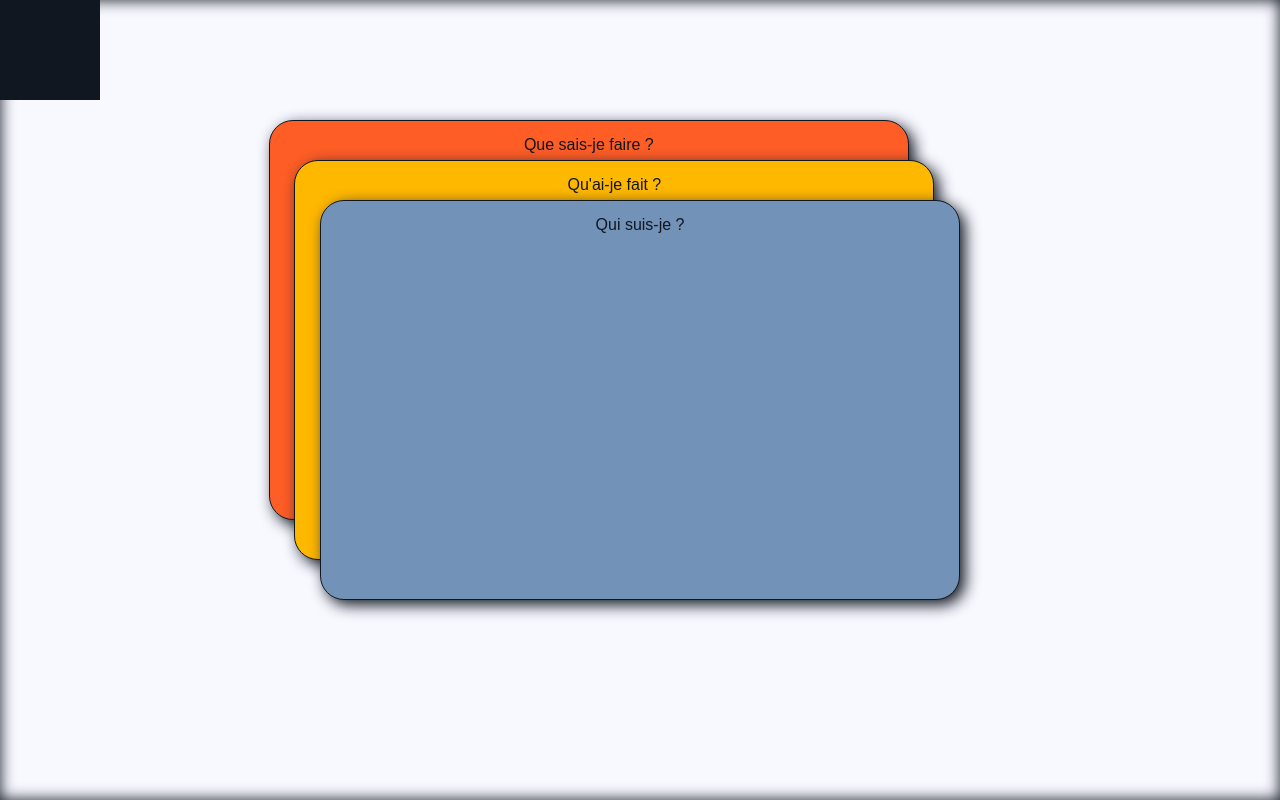
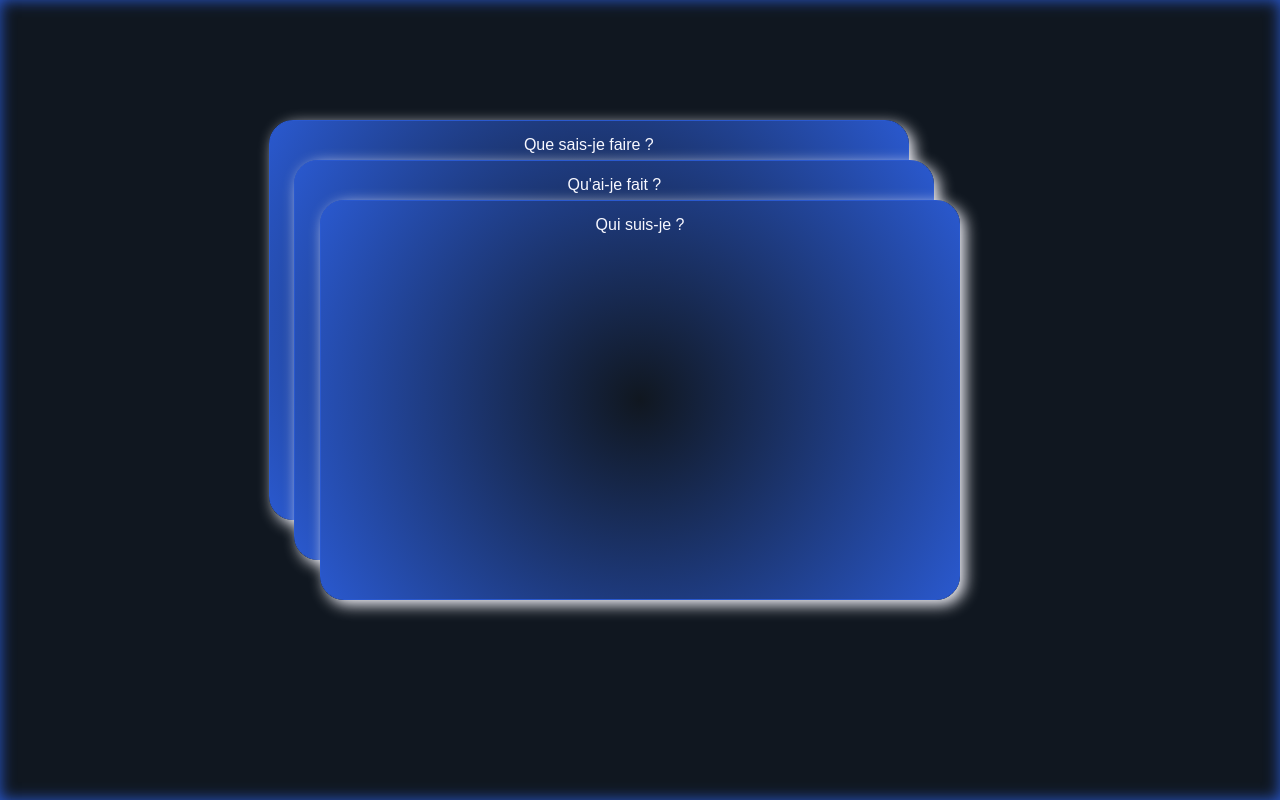
Before and after one commit to Julien-Dussaut/Julien-Dussaut.github.io, a PHP site: page / in a window 1280 px wide. Run offline with PHP 8.4, Linux system fonts and the light colour scheme; some web fonts are replaced.

Commit message:
Modification de la charte graphique et ajout des animations.

```diff
--- a/css/animations.css
+++ /dev/null
@@ -1,49 +0,0 @@
-/* first = top 25 - left - 25
-second = top 20 - left - 23
-third = top 15 - left - 21
- */
-
-@keyframes secondToFirst {
-    0% {
-        transform: translate(0%, 1%);
-    }
-    20% {
-        transform: translate(0%, 1%);
-    }
-    40% {
-        transform: translate(0%, 1%);
-    }
-    50% {
-        transform: translate(1%, 0%);
-    }
-    60% {
-        transform: translate(0%, 1%);
-    }
-    80% {
-        transform: translate(0%, 1%);
-    }
-    100% {
-        transform: translate(1%, 1%);
-    }
-}
-
-@keyframes thirdToSecond {
-
-}
-
-@keyframes firstToThird {
-
-}
-
-
-@keyframes thirdToFirst {
-
-}
-
-@keyframes firstToSecond {
-
-}
-
-@keyframes secondToThird {
-
-}
--- a/css/style.css
+++ b/css/style.css
@@ -12,9 +12,11 @@ f8f8ff*/
 * {
     animation-play-state: paused;
 }
+
 :root {
     --secondary-color: #F8F8FF;
     --primary-text-color: #101720;
+    --border-color: #2A59CF;
 }
 
 body {
@@ -22,8 +24,8 @@ body {
     height: 100vh;
     width: 100%;
     font-family: 'Be Vietnam Pro', sans-serif;
-    background-color: var(--secondary-color);
-    box-shadow: inset 0 0 15px var(--primary-text-color);
+    background-color: var(--primary-text-color);
+    box-shadow: inset 0 0 15px var(--border-color);
 }
 
 .boxVisu {
@@ -31,99 +33,119 @@ body {
     width: 50%;
     position: absolute;
     border-radius: 1.5rem;
-    box-shadow: 5px 5px 15px var(--primary-text-color);
-    border: 1px solid var(--primary-text-color);
+    box-shadow: 5px 5px 15px var(--secondary-color);
+    border: 1px solid var(--border-color);
+    background: rgb(16,23,32);
+    background: radial-gradient(circle, rgba(16,23,32,1) 0%, rgba(42,89,207,1) 100%);
 }
 
 .boxVisu:hover {
     cursor: pointer;
-    box-shadow: inset 0 0 25px var(--primary-text-color);
+    box-shadow: inset 0 0 25px var(--secondary-color);
 }
 
 h2 {
     width: 100%;
     text-align: center;
     padding-top: 1rem;
-    color: var(--primary-text-color);
+    color: var(--secondary-color);
 }
 
 .presentation {
-    background-color: #7392b7;
+
 }
 
 .projets {
-    background-color: #FFB800;
-    animation: moveProjets 2s;
+
 }
 
-@keyframes moveProjets {
+.competences {
 
-}
-.competences {
-    background-color: #FE5D26;
 }
 
 .firstPosition {
     z-index: 3;
     top: 25%;
     left: 25%;
+    animation-duration: 2s;
 }
 
 .secondPosition {
     z-index: 2;
     top: 20%;
     left: 23%;
+    animation-duration: 2s;
 }
 
 .thirdPosition {
     z-index: 1;
     top: 15%;
     left: 21%;
+    animation-duration: 2s;
+}
+
+@keyframes firstToSecond {
+    0% {
+        top: 25%;
+        left: 25%;
+    }
+    100% {
+        top: 20%;
+        left: 23%;
+    }
+}
+
+@keyframes firstToThird {
+    0% {
+        top: 25%;
+        left: 25%;
+    }
+    100% {
+        top: 15%;
+        left: 21%;
+    }
 }
 
 @keyframes secondToFirst {
-    from {
-        transform: translate(0, 0);
+    0% {
+        top: 20%;
+        left: 23%
     }
-    to {
-        transform: translate(4%, 10%);
+    100% {
+        top: 25%;
+        left: 25%;
     }
 }
 
-
-
-
-
-
-#boxtext {
-    width: 100px;
-    height: 100px;
-    position: absolute;
-    top: 0;
-    left: 0;
-    background-color: #101720;
-    animation-name: testAnimation;
-    animation-duration: 2s;
-    /* animation-play-state: paused; */
-}
-
-@keyframes testAnimation {
-    from {
-        transform: translate(0, 0);
+@keyframes secondToThird {
+    0% {
+        top: 20%;
+        left: 23%;
     }
-    to {
-        transform: translate(100px, 100px);
+    100% {
+        top: 15%;
+        left: 21%;
     }
 }
 
-/*@keyframes test {
-    50% {
-        transform: translate(5%, 5%);
-    }
-    75% {
-        transform: translate(10%);
+@keyframes thirdToFirst {
+    0% {
+        top: 15%;
+        left: 21%;
     }
     100% {
-        transform: translate(0%, 10%);
+        top: 25%;
+        left: 25%;
     }
-} */
+}
+
+@keyframes thirdToSecond {
+    0% {
+        top: 15%;
+        left: 21%;
+    }
+    100% {
+        top: 20%;
+        left: 23%;
+    }
+}
--- a/index.html
+++ b/index.html
@@ -5,7 +5,7 @@
     <meta name="viewport" content="width=device-width, initial-scale=1.0">
     <link rel="stylesheet" href="./css/reboot.css">
     <link rel="stylesheet" href="./css/style.css">
-    <link rel="stylesheet" href="./css/animations.css">
+    <!--link rel="stylesheet" href="./css/animations.css"-->
     <script src="./js/cv.app.js" defer></script>
     <title>Portfolio de Julien Dussaut</title>
 </head>
@@ -20,6 +20,8 @@
         <h2>Que sais-je faire ?</h2>
     </section>
 
-    <div id="boxtext"></div>
+    <footer>
+
+    </footer>
 </body>
 </html>
```
Also changed, not shown: js/cv.app.js (+43 -12 lines), 1 other file.
